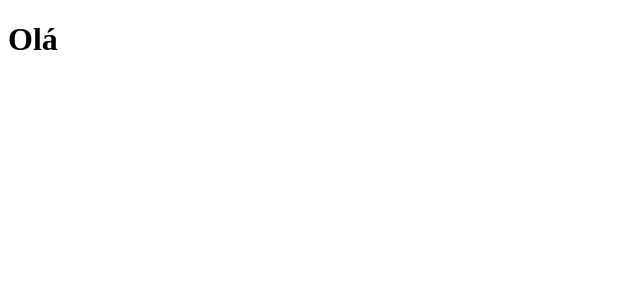
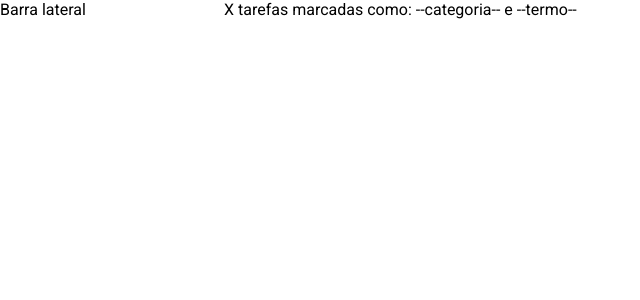
Before and after one commit to dayaneglsantos/Projeto5-EBAC-TodoList, a React (Create React App) app: page / in a window 1280 px wide. Shown: the top 300 px of the page, without its empty margins (0-640 px from the left). Built offline with nearby package versions, Linux system fonts and the light colour scheme.

Commit message:
Configuração inicial

```diff
--- a/src/App.tsx
+++ b/src/App.tsx
@@ -1,8 +1,16 @@
+import ListaTarefas from './containers/Lista de Tarefas'
+import Aside from './containers/aside'
+import EstiloGlobal, { Container } from './styles'
+
 function App() {
   return (
-    <div className="App">
-      <h1>Olá</h1>
-    </div>
+    <>
+      <EstiloGlobal />
+      <Container>
+        <Aside />
+        <ListaTarefas />
+      </Container>
+    </>
   )
 }
 
--- /dev/null
+++ b/src/containers/Lista de Tarefas/index.tsx
@@ -0,0 +1,7 @@
+const ListaTarefas = () => (
+  <main>
+    <p>X tarefas marcadas como: --categoria-- e --termo--</p>
+  </main>
+)
+
+export default ListaTarefas
--- /dev/null
+++ b/src/containers/aside/index.tsx
@@ -0,0 +1,3 @@
+const Aside = () => <aside>Barra lateral</aside>
+
+export default Aside
--- a/src/styles/index.ts
+++ b/src/styles/index.ts
@@ -1,4 +1,4 @@
-import { createGlobalStyle } from 'styled-components'
+import styled, { createGlobalStyle } from 'styled-components'
 
 const EstiloGlobal = createGlobalStyle`
   *{
@@ -9,4 +9,9 @@ const EstiloGlobal = createGlobalStyle`
   }
 `
 
+export const Container = styled.div`
+  display: grid;
+  grid-template-columns: 224px auto;
+`
+
 export default EstiloGlobal
```
